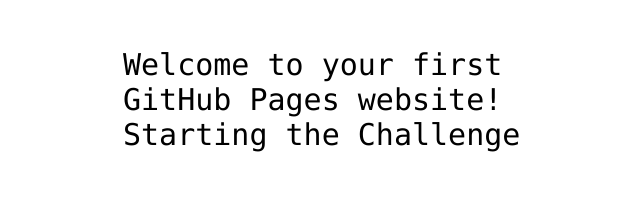
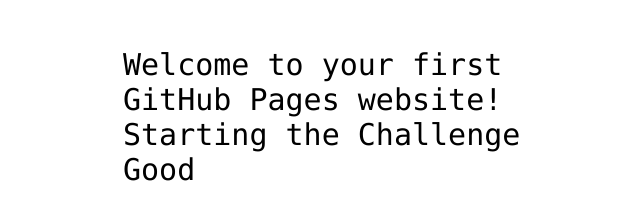
Before and after one commit to efraindev/hello-world, a plain HTML site: page index.html in a window 1280 px wide. Shown: the part 341-560 px from the top of the page, without its empty margins (317-957 px from the left). Drawn offline with Linux system fonts and the light colour scheme.

Commit message:
Update index.html
.

```diff
--- a/index.html
+++ b/index.html
@@ -12,7 +12,7 @@
 <img src="https://octodex.github.com/images/daftpunktocat-thomas.gif" id="octocat" alt="octocat-gif" />
 
 
-<p>Welcome to your first GitHub Pages website! Starting the Challenge </p>
+<p>Welcome to your first GitHub Pages website! Starting the Challenge Good</p>
 
 
 </body>
```
